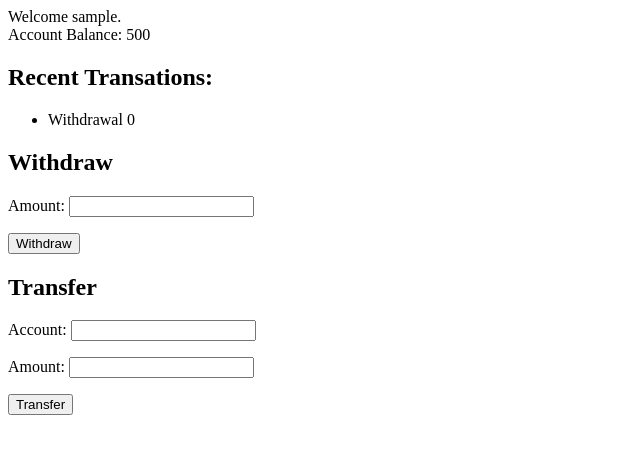
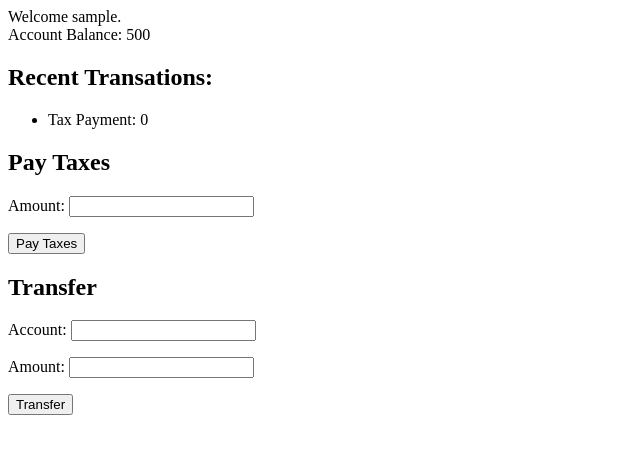
Before and after one commit to xDMPx/simple_csrf, a Django app: page /csrf/ in a window 1280 px wide. Shown: the top 454 px of the page, without its empty margins (0-640 px from the left). Run offline with Django 5.2, Linux system fonts and the light colour scheme; the visitor is signed in with stand-in values (Sample User, id 1).

Commit message:
Rename "Withdraw" method to "Pay Taxes". Better fits basic bank simulation app.

```diff
--- a/csrf_example/csrf/forms.py
+++ b/csrf_example/csrf/forms.py
@@ -5,7 +5,7 @@ class LoginForm(forms.Form):
     username = forms.CharField(max_length=65)
     password = forms.CharField(max_length=65, widget=forms.PasswordInput)
 
-class WithdrawForm(forms.Form):
+class PayTaxesForm(forms.Form):
     amount = forms.IntegerField(min_value=1)
 
 class TransferForm(forms.Form):
--- a/csrf_example/csrf/templates/csrf/index.html
+++ b/csrf_example/csrf/templates/csrf/index.html
@@ -7,9 +7,9 @@ Account Balance: {{account_balance}}
 {% endfor %}
 </ul>
 <form action="{% url 'transfer' %}" method="GET" novalidate>
-	<h2>Withdraw</h2>
-	{{withdraw_form.as_p}}
-	<input type="submit" value="Withdraw"/>
+	<h2>Pay Taxes</h2>
+	{{pay_taxes_form.as_p}}
+	<input type="submit" value="Pay Taxes"/>
 </form>
 <form action="{% url 'transfer' %}" method="POST" novalidate>
     {% csrf_token %}
--- a/csrf_example/csrf/templates/csrf/transfer.html
+++ b/csrf_example/csrf/templates/csrf/transfer.html
@@ -1,5 +1,5 @@
-{% if withdraw %}
-Withdrawal of {{amount}}
+{% if tax_payment %}
+Tax Payment of {{amount}} hass been processed.
 {% else %}
 Tranfsered {{amount}} to {{account}}
 {% endif %}
--- a/csrf_example/csrf/views.py
+++ b/csrf_example/csrf/views.py
@@ -2,7 +2,7 @@ from django.shortcuts import render, redirect
 from django.http import HttpResponseForbidden
 from django.contrib.auth import login, authenticate
 from django.contrib.auth.decorators import login_required
-from .forms import LoginForm, TransferForm, WithdrawForm
+from .forms import LoginForm, TransferForm, PayTaxesForm
 from django.views.decorators.csrf import csrf_exempt
 
 account_balance = 500
@@ -28,16 +28,14 @@ def sign_in(request):
     else:
         return HttpResponseForbidden()
 
+@login_required(login_url='/csrf/login/')
 def index(request):
-    if request.user.username != '':
-        if request.method == 'GET':
-            withdraw_form = WithdrawForm()
-            transfer_form = TransferForm()
-            return render(request,'csrf/index.html', {'withdraw_form': withdraw_form, 'transfer_form': transfer_form, 'account_balance': account_balance, 'transations_history': transations_history})
-        else:
-            return HttpResponseForbidden()
+    if request.method == 'GET':
+        pay_taxes_form = PayTaxesForm()
+        transfer_form = TransferForm()
+        return render(request,'csrf/index.html', {'pay_taxes_form': pay_taxes_form, 'transfer_form': transfer_form, 'account_balance': account_balance, 'transations_history': transations_history})
     else:
-        return redirect('/csrf/login')
+        return HttpResponseForbidden()
 
 @login_required(login_url='/csrf/login/')
 @csrf_exempt
@@ -47,13 +45,13 @@ def transfer(request):
     if request.method == "GET":
         amount = int(request.GET.get('amount','0'))
         account_balance -= amount
-        transations_history.append(f"Withdrawal {amount}")
-        return render(request, 'csrf/transfer.html', {'withdraw': True, 'amount': amount} )
+        transations_history.append(f"Tax Payment: {amount}")
+        return render(request, 'csrf/transfer.html', {'tax_payment': True, 'amount': amount} )
     elif request.method == "POST":
         account = request.POST.get('account',' ')
         amount = int(request.POST.get('amount','0'))
         account_balance -= amount
         transations_history.append(f"Transfered {amount} to {account}")
-        return render(request, 'csrf/transfer.html', {'withdraw': False,'account': account, 'amount': amount} )
+        return render(request, 'csrf/transfer.html', {'tax_payment': False,'account': account, 'amount': amount} )
     else:
         return HttpResponseForbidden()
```
